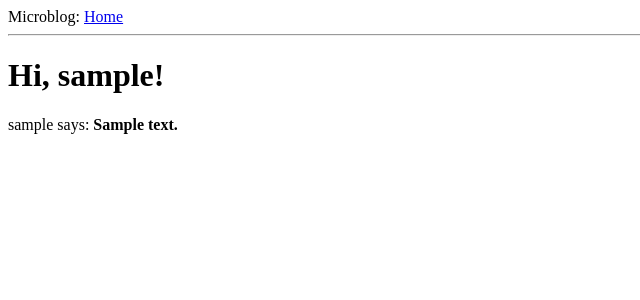
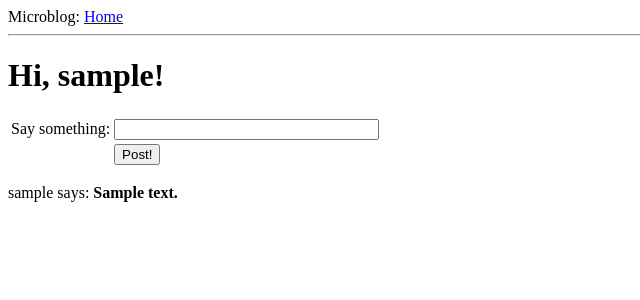
Before and after one commit to t33chong/microblog, a Flask app: template app/templates/index.html in a window 1280 px wide. Shown: the top 300 px of the page, without its empty margins (0-640 px from the left). Run offline with Flask 2, Linux system fonts and the light colour scheme; tables that the repository leaves empty hold one stand-in row (values such as "Sample post"); the template is opened without the code that fills it: values that come from a table or form of the project are taken from there, most other values are stand-ins (such as "Sample title", 1, 10 or a date in 2020); form fields are guessed from the names that the template uses; parts of the project's set-up code (start-up, migrations or seed data) failed here and were passed over.

Commit message:
add post form to template

```diff
--- a/app/templates/index.html
+++ b/app/templates/index.html
@@ -1,7 +1,30 @@
+<!-- extend base layout -->
 {% extends "base.html" %}
+
 {% block content %}
 <h1>Hi, {{user.nickname}}!</h1>
+<form action="" method="post" name="post">
+    {{form.hidden_tag()}}
+    <table>
+        <tr>
+            <td>Say something:</td>
+            <td>{{ form.post(size=30, maxlength=140) }}</td>
+            <td>
+                {% for error in form.errors.post %}
+                <span style="color: red;">[{{error}}]</span><br>
+                {% endfor %}
+            </td>
+        </tr>
+        <tr>
+            <td></td>
+            <td><input type="submit" value="Post!"></td>
+            <td></td>
+        </tr>
+    </table>
+</form>
 {% for post in posts %}
-<div><p>{{post.author.nickname}} says: <b>{{post.body}}</b></p></div>
+<p>
+    {{post.author.nickname}} says: <b>{{post.body}}</b>
+</p>
 {% endfor %}
 {% endblock %}
```
